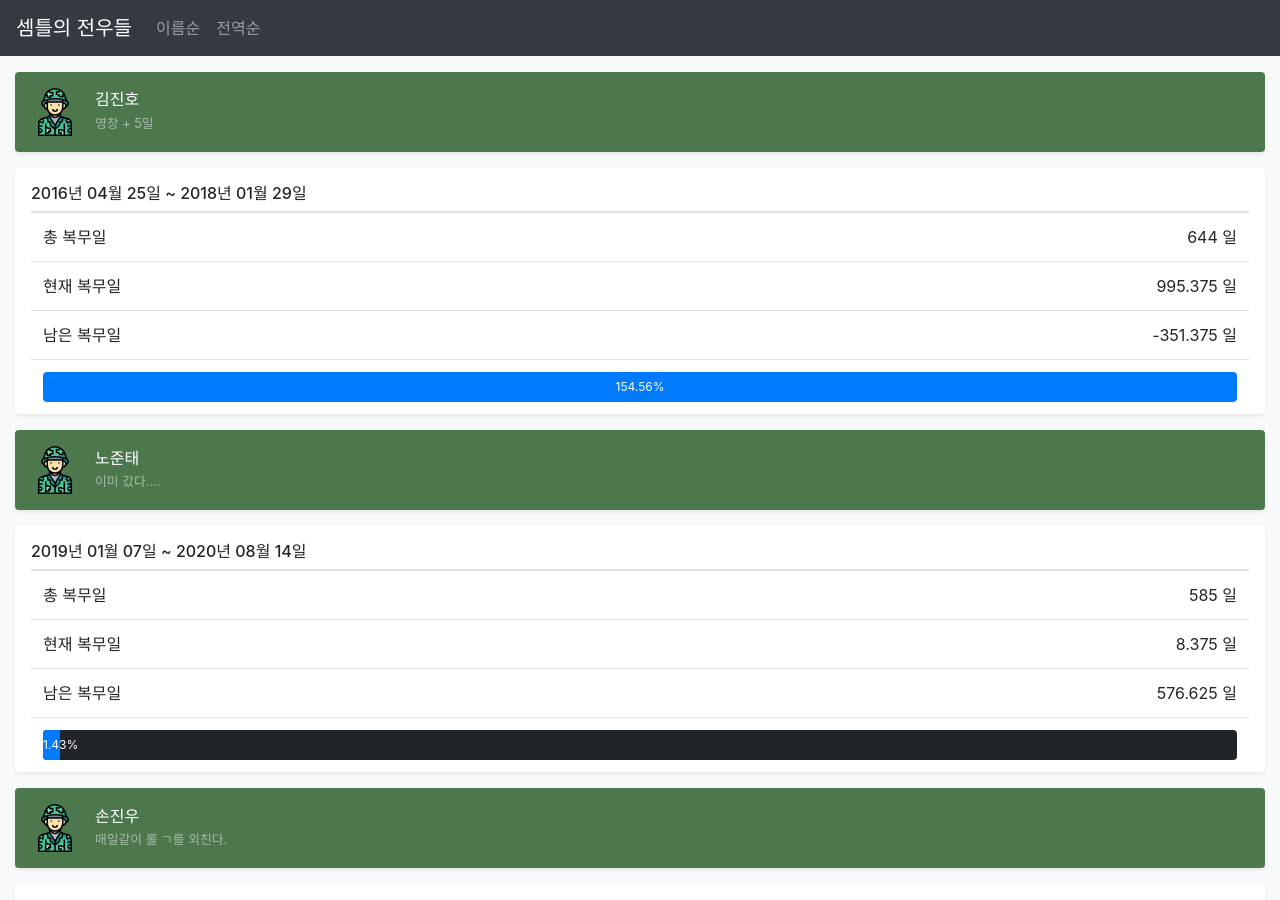
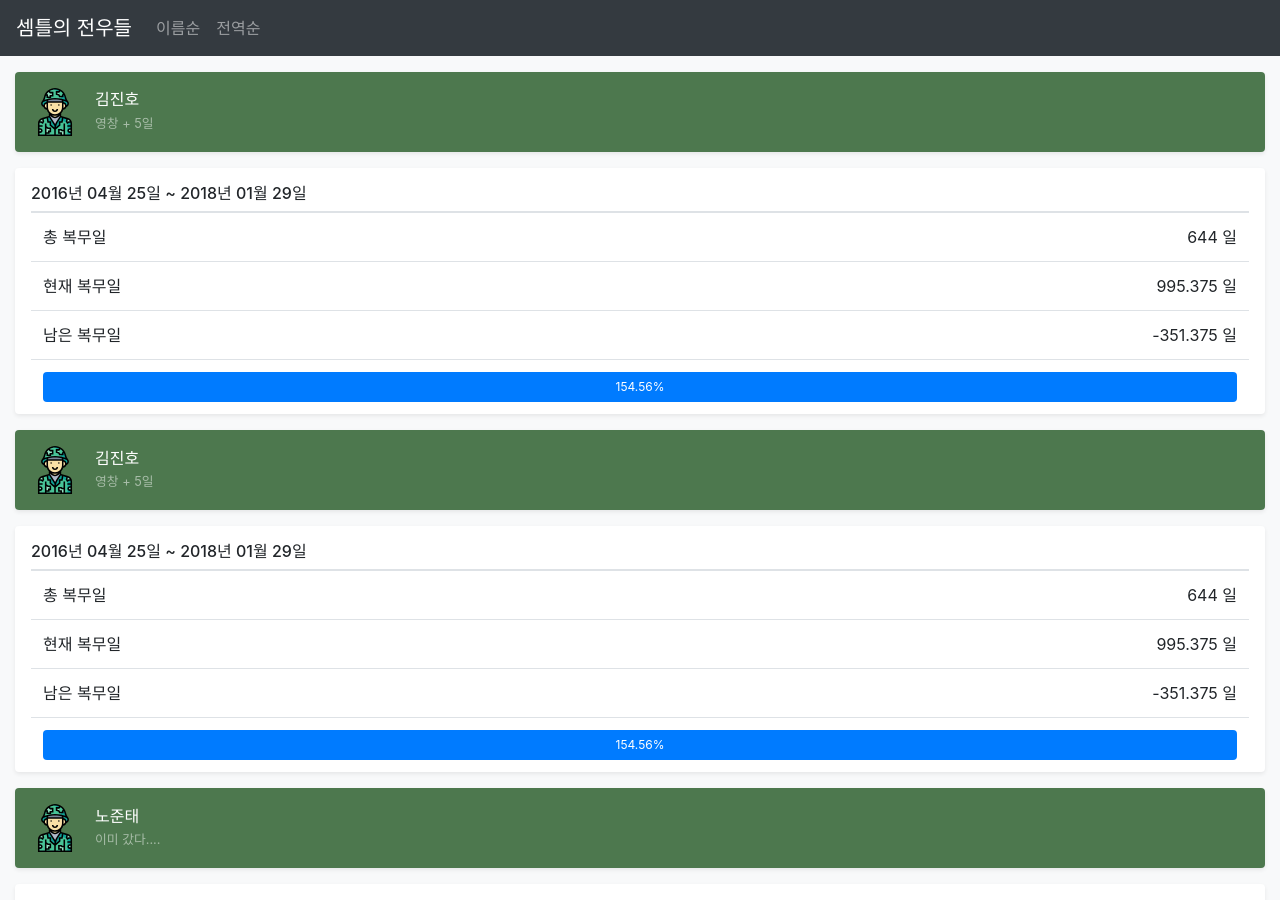
Before and after one commit to cocopambag/mil, a Jekyll site: the page built from index.html, in a window 1280 px wide and 900 px high. Built offline with Jekyll 4.4.1, drawn with Linux system fonts in a browser that asks for light colours; nearby versions of some CDN libraries.

Commit message:
add 김진호

```diff
--- a/_data/members.yml
+++ b/_data/members.yml
@@ -21,3 +21,9 @@
   end : 2018-01-29
   description : 영창 + 5일
   image :
+
+- name : 김진호
+  start : 2016-04-25
+  end : 2018-01-29
+  description : 영창 + 5일
+  image :
```
